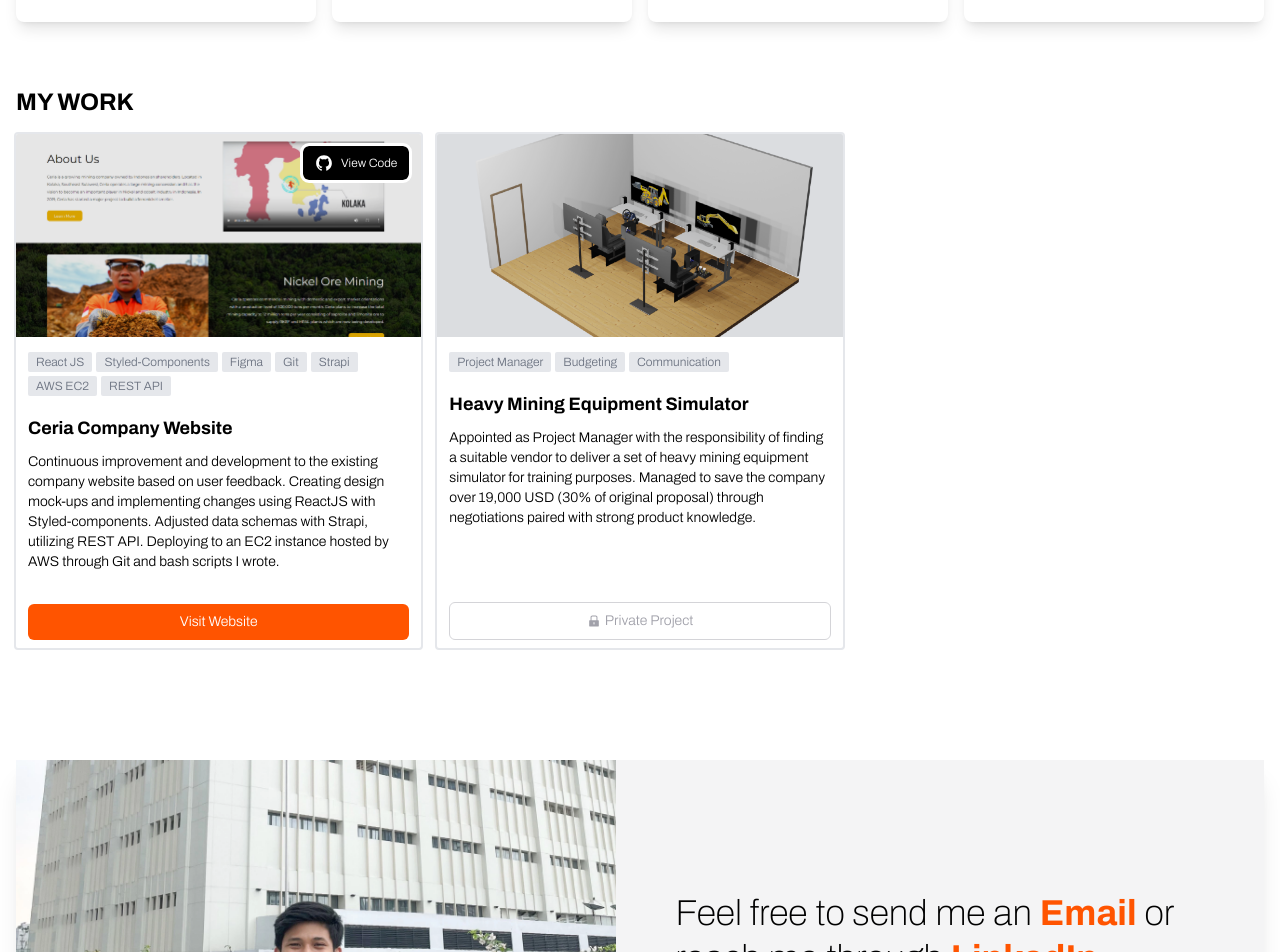
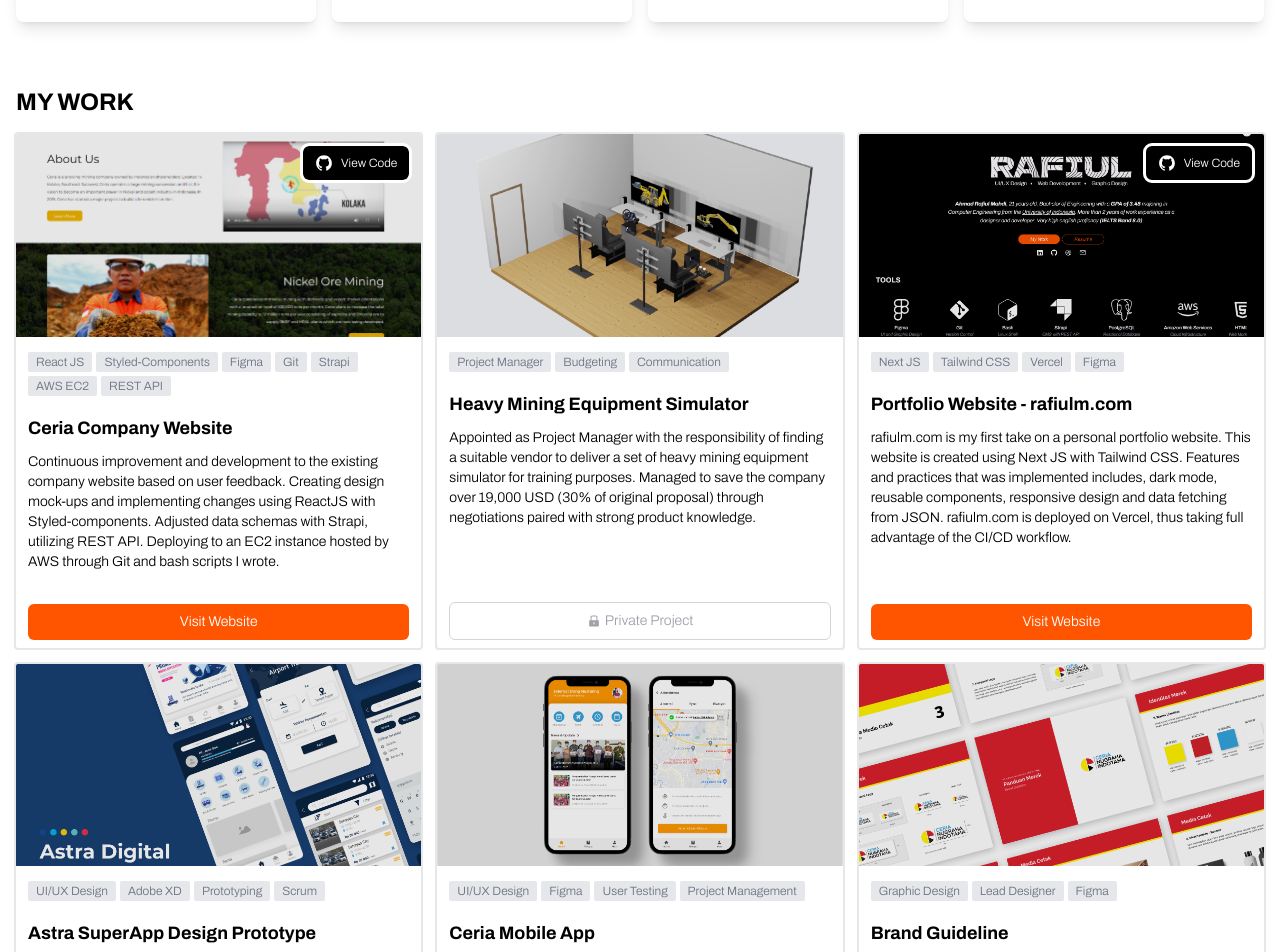
Before and after one commit to RafiulM/rafiulm.com, a Next.js app: page / in a window 1280 px wide. Shown: the part 1200-2152 px from the top of the page. Built offline with nearby package versions, Linux system fonts and the light colour scheme; a web font is replaced by a local one.

Commit message:
project test 2

```diff
--- a/components/Projects.jsx
+++ b/components/Projects.jsx
@@ -14,7 +14,7 @@ function Projects() {
           return (
             <div
               key={data.id}
-              className="flex flex-col bg-white outline outline-2 outline-gray-200 dark:outline-zinc-900 dark:bg-black rounded-sm overflow-hidden"
+              className="flex flex-col flex-shrink-0 h-full bg-white outline outline-2 outline-gray-200 dark:outline-zinc-900 dark:bg-black rounded-sm overflow-hidden"
             >
               <div className="flex flex-col h-full">
                 <div className="flex">
--- a/data/projects.json
+++ b/data/projects.json
@@ -28,6 +28,49 @@
     "code": "",
     "primary_link": "",
     "private_project": true
+  },
+  {
+    "id": 3,
+    "image": "/rafiulm.com.png",
+    "name": "Portfolio Website - rafiulm.com",
+    "tags": ["Next JS", "Tailwind CSS", "Vercel", "Figma"],
+    "description": "rafiulm.com is my first take on a personal portfolio website. This website is created using Next JS with Tailwind CSS. Features and practices that was implemented includes, dark mode,  reusable components,  responsive design and data fetching from JSON. rafiulm.com is deployed on Vercel, thus taking full advantage of the CI/CD workflow.",
+    "buttontext": "Visit Website",
+    "code": "https://github.com/RafiulM/rafiulm.com",
+    "primary_link": "https://www.rafiulm.com",
+    "private_project": false
+  },
+  {
+    "id": 4,
+    "image": "/Astra-SuperApp.png",
+    "name": "Astra SuperApp Design Prototype",
+    "tags": ["UI/UX Design", "Adobe XD", "Prototyping", "Scrum"],
+    "description": "Astra SuperApp is the one stop solution to access various existing services provided by Astra. I was assigned as a UI/UX designer, responsible for creating the design prototype for the mobile app. This project utilized the scrum methodology as the project framework.",
+    "buttontext": "Visit Website",
+    "code": "",
+    "primary_link": "https://dribbble.com/shots/19886194-Astra-SuperApp?added_first_shot=true&new_shot_upload=true&utm_source=Clipboard_Shot&utm_campaign=Rafiul_M&utm_content=Astra%20SuperApp&utm_medium=Social_Share&utm_source=Clipboard_Shot&utm_campaign=Rafiul_M&utm_content=Astra%20SuperApp&utm_medium=Social_Share",
+    "private_project": false
+  },
+  {
+    "id": 5,
+    "image": "/Ceria-Mobile.png",
+    "name": "Ceria Mobile App",
+    "tags": ["UI/UX Design", "Figma", "User Testing", "Project Management"],
+    "description": "Created the UI design based on UX research that was conducted. Organized the user testing process, collecting feedback and acted as the help desk for users of the app.",
+    "buttontext": "View Project",
+    "code": "",
+    "primary_link": "https://dribbble.com/shots/19889783-Ceria-Mobile?utm_source=Clipboard_Shot&utm_campaign=Rafiul_M&utm_content=Ceria%20Mobile&utm_medium=Social_Share&utm_source=Clipboard_Shot&utm_campaign=Rafiul_M&utm_content=Ceria%20Mobile&utm_medium=Social_Share",
+    "private_project": false
+  },
+  {
+    "id": 6,
+    "image": "/Ceria-Brand-Guideline.png",
+    "name": "Brand Guideline",
+    "tags": ["Graphic Design", "Lead Designer", "Figma"],
+    "description": "As the lead graphic designer for this project, I coordinated with different departments within the company to determine parameters that should be set as the standard when implementing the company brand. ",
+    "buttontext": "View Project",
+    "code": "",
+    "primary_link": "https://dribbble.com/shots/19889798-Ceria-Brand-Guideline?new_shot_upload=true&utm_source=Clipboard_Shot&utm_campaign=Rafiul_M&utm_content=Ceria%20Brand%20Guideline&utm_medium=Social_Share&utm_source=Clipboard_Shot&utm_campaign=Rafiul_M&utm_content=Ceria%20Brand%20Guideline&utm_medium=Social_Share",
+    "private_project": false
   }
-
 ]
```
